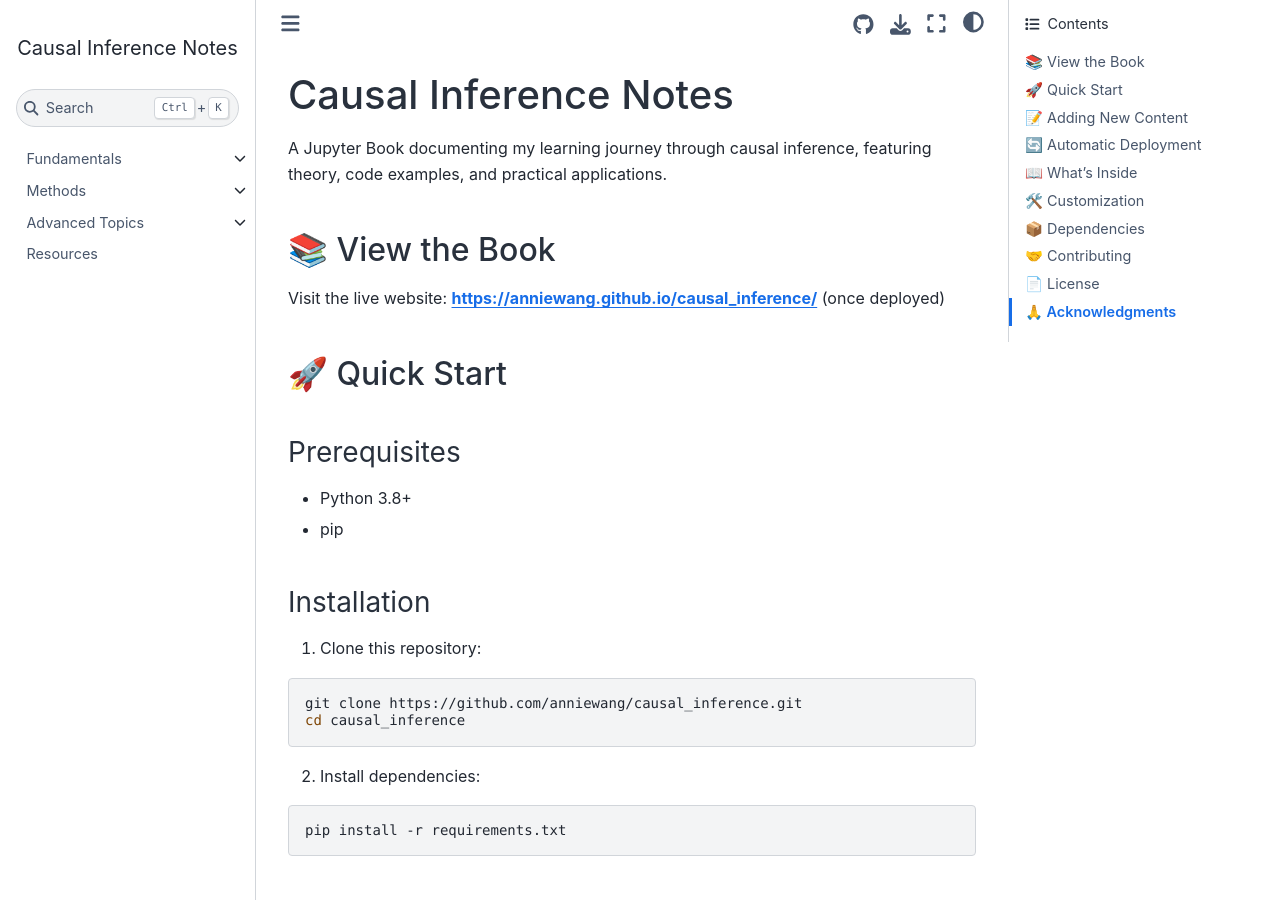
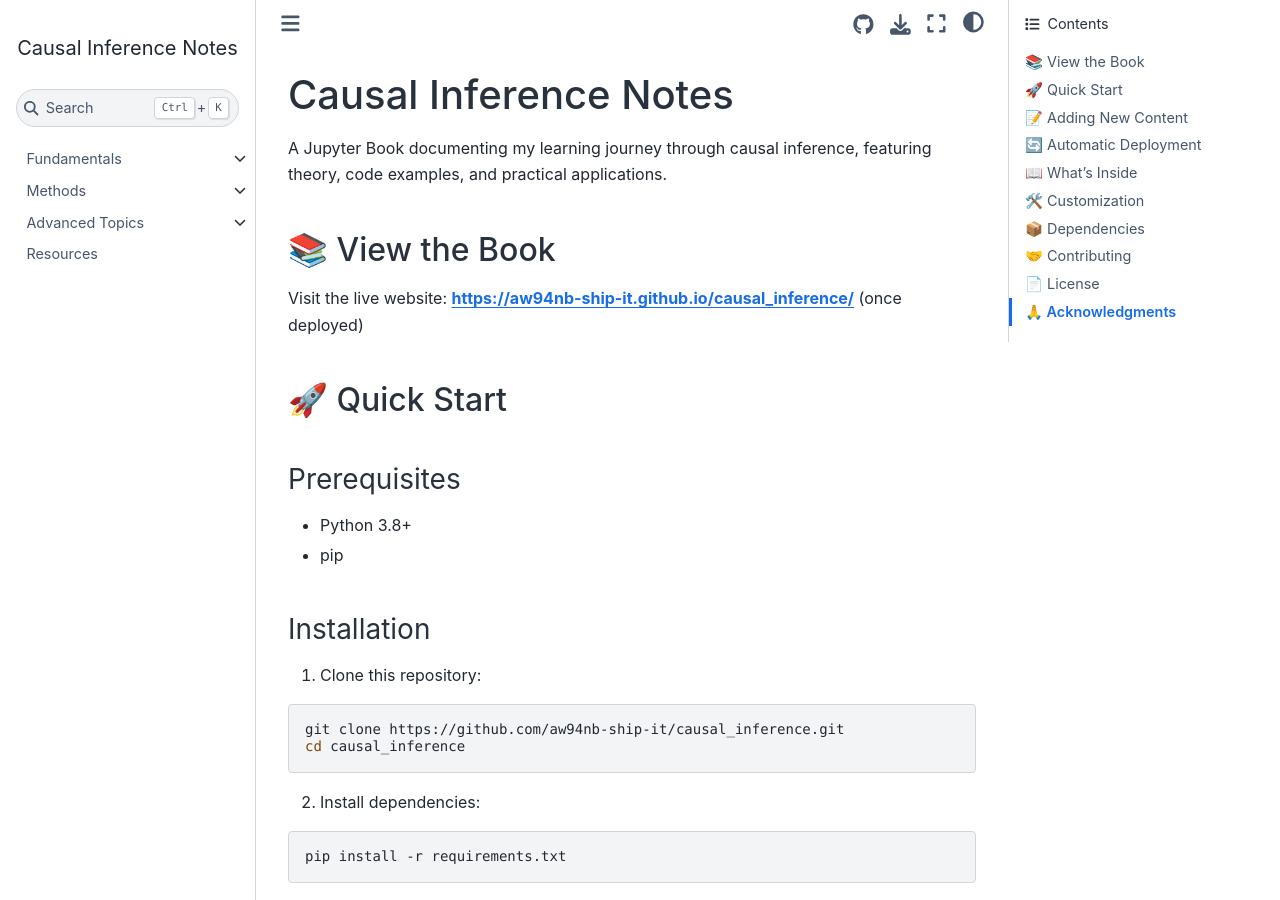
Before and after one commit to aw94nb-ship-it/causal_inference, a Jupyter Book: the page built from README.md, in a window 1280 px wide and 900 px high. Built offline with Jupyter Book 1.0.4 settings and Sphinx 7.4.7 and the Sphinx Book theme 1.1.4, drawn with Linux system fonts in a browser that asks for light colours; part of the change alters nothing that is shown.

Commit message:
Fix GitHub repository URLs to match actual username
🤖 Generated with [Claude Code](https://claude.com/claude-code)

Co-Authored-By: Claude <noreply@anthropic.com>

````diff
--- a/README.md
+++ b/README.md
@@ -4,7 +4,7 @@ A Jupyter Book documenting my learning journey through causal inference, featuri
 
 ## 📚 View the Book
 
-Visit the live website: **https://anniewang.github.io/causal_inference/** (once deployed)
+Visit the live website: **https://aw94nb-ship-it.github.io/causal_inference/** (once deployed)
 
 ## 🚀 Quick Start
 
@@ -16,7 +16,7 @@ Visit the live website: **https://anniewang.github.io/causal_inference/** (once
 
 1. Clone this repository:
 ```bash
-git clone https://github.com/anniewang/causal_inference.git
+git clone https://github.com/aw94nb-ship-it/causal_inference.git
 cd causal_inference
 ```
 
--- a/_config.yml
+++ b/_config.yml
@@ -19,7 +19,7 @@ bibtex_bibfiles:
 
 # Information about where the book exists on the web
 repository:
-  url: https://github.com/anniewang/causal_inference  # Online location of your book
+  url: https://github.com/aw94nb-ship-it/causal_inference  # Online location of your book
   path_to_book: ""  # Optional path to your book, relative to the repository root
   branch: main  # Which branch of the repository should be used when creating links (optional)
 
@@ -29,7 +29,7 @@ html:
   use_repository_button: true
   use_edit_page_button: true
   home_page_in_navbar: true
-  baseurl: https://anniewang.github.io/causal_inference/
+  baseurl: https://aw94nb-ship-it.github.io/causal_inference/
 
 # Launch buttons
 launch_buttons:
@@ -55,7 +55,7 @@ parse:
 sphinx:
   config:
     html_theme_options:
-      repository_url: https://github.com/anniewang/causal_inference
+      repository_url: https://github.com/aw94nb-ship-it/causal_inference
       use_repository_button: true
       use_issues_button: true
       use_edit_page_button: true
````
